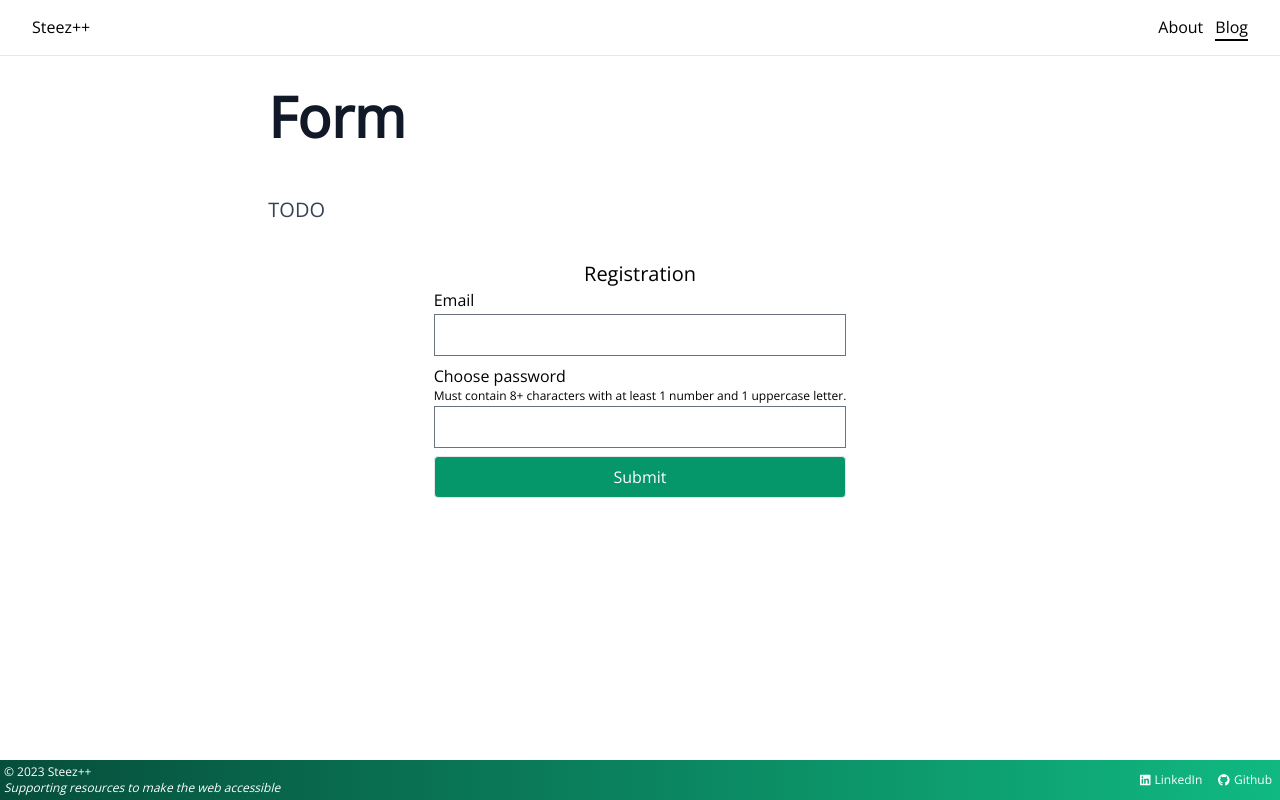
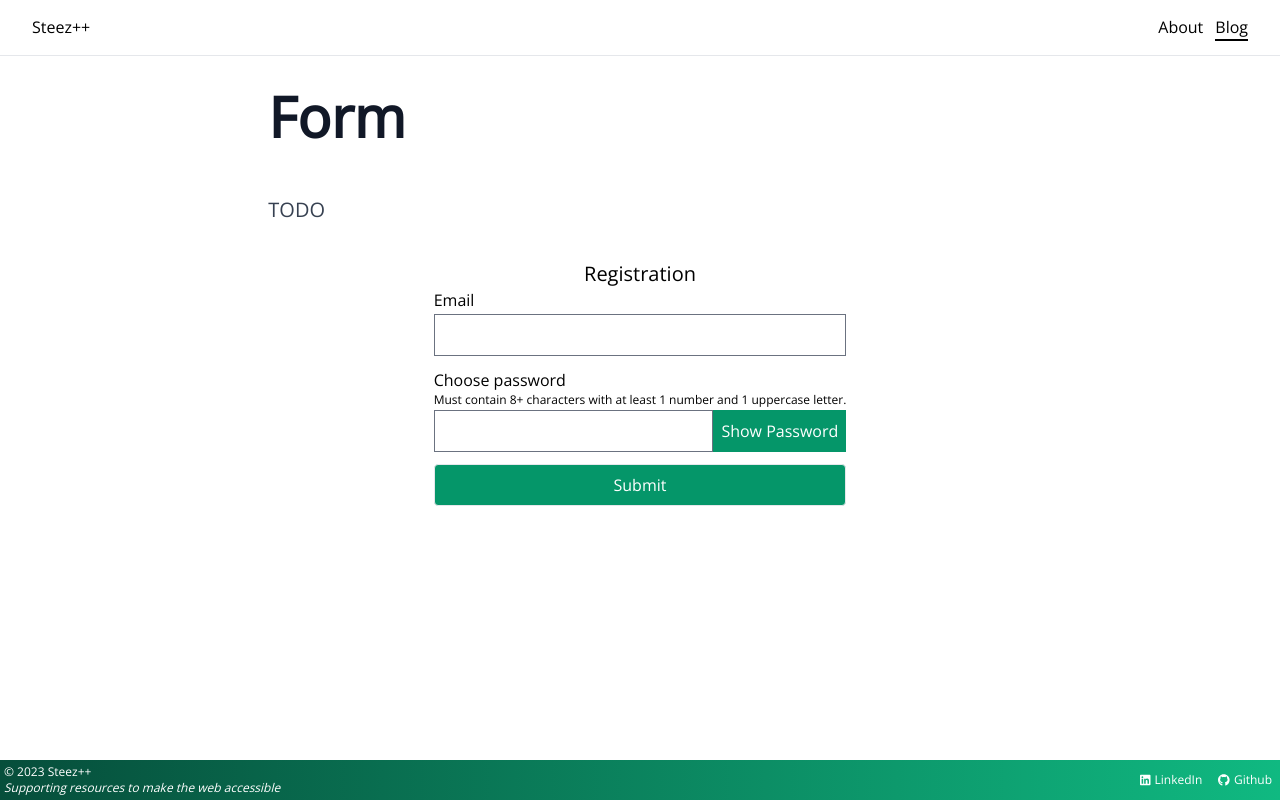
Before and after one commit to steezplusplus/Accessible-Web-Components, a Next.js app: page /blog/form in a window 1280 px wide. Built offline with nearby package versions, Linux system fonts and the light colour scheme.

Commit message:
feat: add show password button

```diff
--- a/app/blog/form/_components/form/Form.tsx
+++ b/app/blog/form/_components/form/Form.tsx
@@ -1,26 +1,54 @@
+'use client';
 
-// TODO Add reveal password button by swapping type="password" with type="text", toggle aria-pressed and styling
+import { useState } from 'react';
+
+// TODO Style pressed state of button
 export function Form() {
+  const [showPassword, setShowPassword] = useState<boolean>(false);
+
+  const handleShowPassword = () => {
+    setShowPassword((prevState) => !prevState);
+  };
+
   return (
-    <form className="flex flex-col gap-y-2">
+    <form className="flex flex-col gap-y-3">
+
       <div className="flex flex-col gap-y-0.5">
         <label htmlFor="email">
           Email
         </label>
         <input id="email" type="email" name="email"></input>
       </div>
+
       <div className="flex flex-col gap-y-0.5">
         <label htmlFor="password">
           <div>Choose password</div>
           <div className="text-xs" >Must contain 8+ characters with at least 1 number and 1 uppercase letter.</div>
         </label>
-        <input id="password" type="password" name="password"></input>
+        <div className="flex">
+          <input
+            id="password"
+            type={showPassword ? 'text' : 'password'}
+            name="password"
+            className="flex-1"
+          />
+          <button
+            type="button"
+            aria-pressed={showPassword}
+            onClick={handleShowPassword}
+            className="bg-emerald-600 px-2 py-1 text-white hover:bg-emerald-700"
+          >
+            Show Password
+          </button>
+        </div>
       </div>
+
       <button
         className="rounded border bg-emerald-600 px-4 py-2 text-white hover:bg-emerald-700"
       >
         Submit
       </button>
+
     </form>
   );
 }
```
